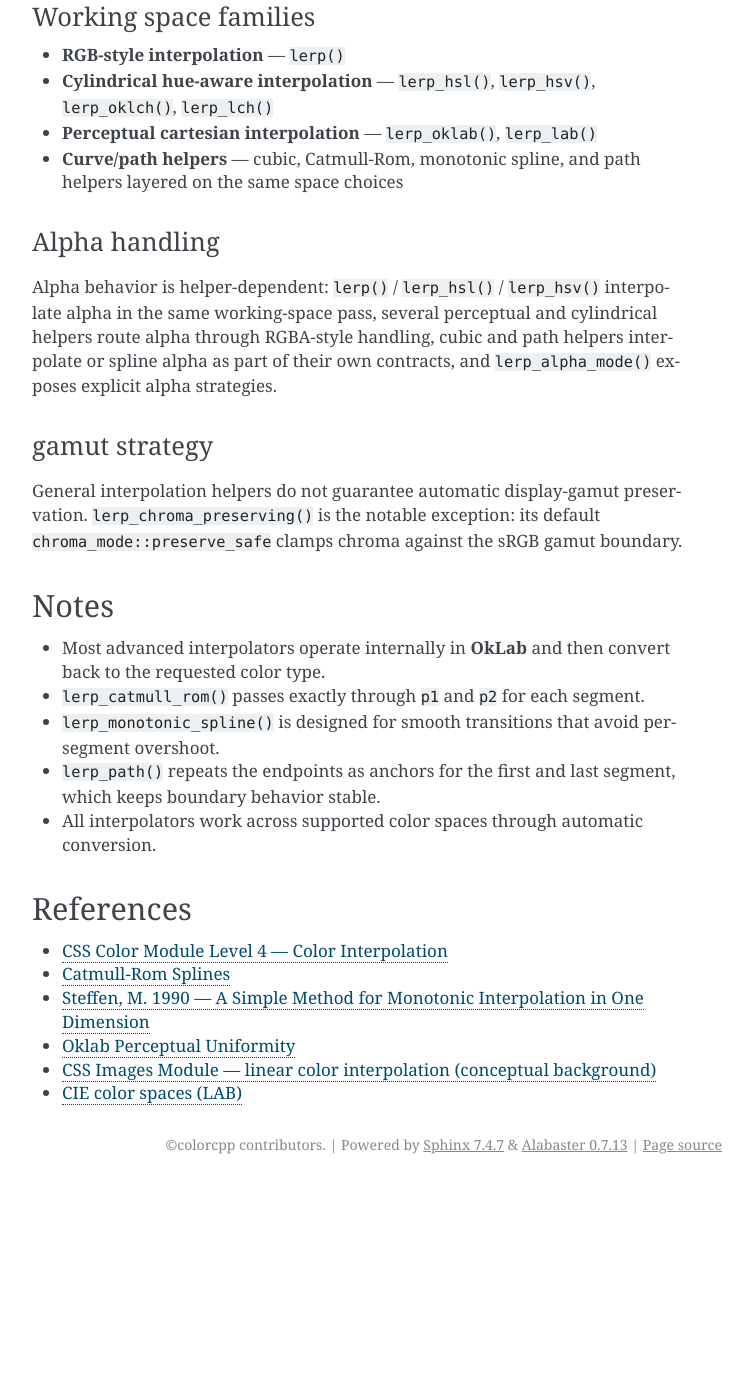
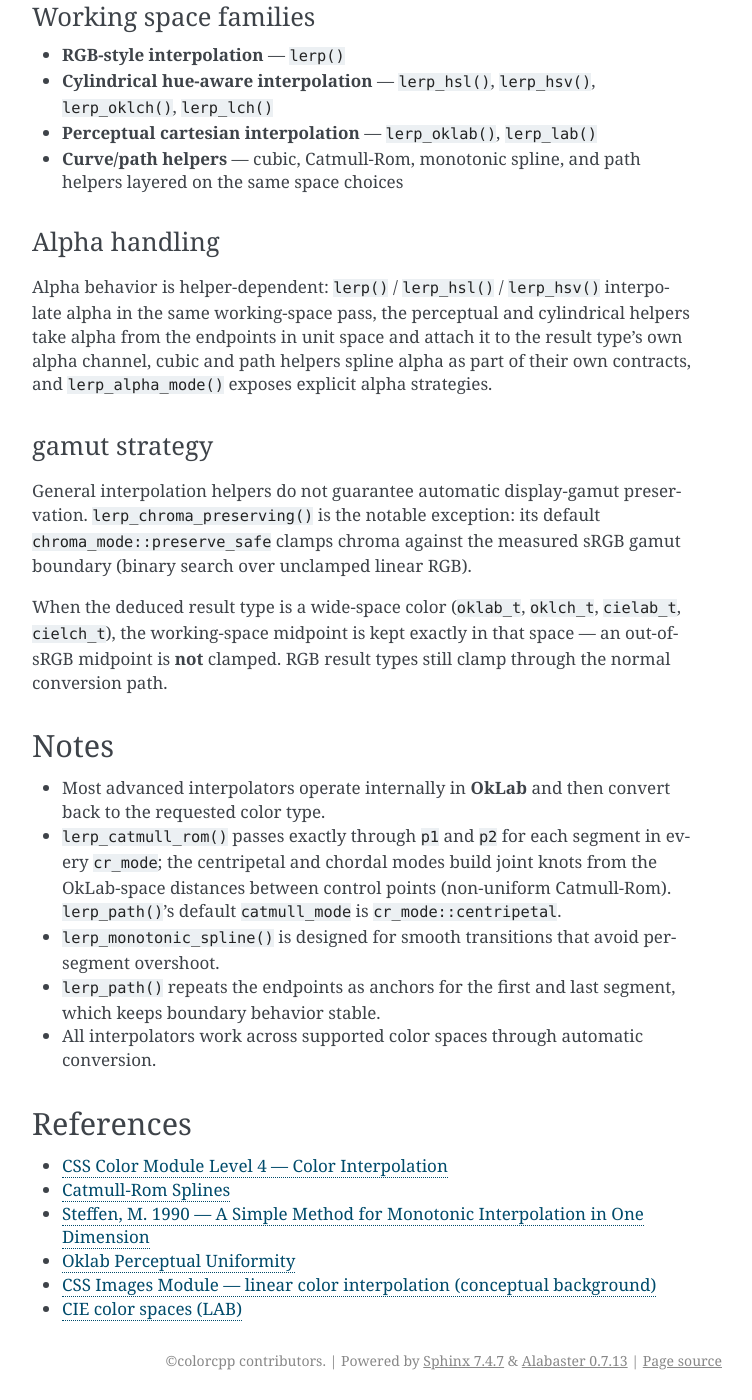
Before and after one commit to merlotqi/colorcpp, a Sphinx documentation site: the page built from docs/reference/interpolate.rst, in a window 1280 px wide and 1400 px high, scrolled down 901 px. Shown: the whole window, without its empty margins (388-1140 px from the left). Built offline with Sphinx 7.4.7, drawn with Linux system fonts in a browser that asks for light colours; before the commit the page ends 2085 px from its top, so only the background shows below that.

Commit message:
Refactor interpolation functions to improve handling of alpha and Catmull-Rom parameterization
- Introduced a new `lerp_result` function to streamline the interpolation result assembly, ensuring midpoints remain in the working space without clamping.
- Updated `lerp_catmull_rom` to utilize joint knots derived from OkLab-space distances, ensuring all channels share the same parameterization.
- Enhanced `lerp_chroma_preserving`, `lerp_cubic_hermite`, and `lerp_monotonic_spline` to leverage the new `lerp_result` for alpha interpolation.
- Added tests for non-uniform Catmull-Rom modes to verify they pass through endpoints and maintain expected behavior.
- Implemented tests for maximum chroma calculations and ensured chroma preservation modes behave correctly under various conditions.

```diff
--- a/docs/reference/interpolate.rst
+++ b/docs/reference/interpolate.rst
@@ -46,22 +46,29 @@
 ^^^^^^^^^^^^^^
 
 Alpha behavior is helper-dependent: ``lerp()`` / ``lerp_hsl()`` / ``lerp_hsv()`` interpolate alpha in the same
-working-space pass, several perceptual and cylindrical helpers route alpha through RGBA-style handling, cubic and path
-helpers interpolate or spline alpha as part of their own contracts, and ``lerp_alpha_mode()`` exposes explicit alpha
-strategies.
+working-space pass, the perceptual and cylindrical helpers take alpha from the endpoints in unit space and attach it
+to the result type's own alpha channel, cubic and path helpers spline alpha as part of their own contracts, and
+``lerp_alpha_mode()`` exposes explicit alpha strategies.
 
 gamut strategy
 ^^^^^^^^^^^^^^
 
 General interpolation helpers do not guarantee automatic display-gamut preservation. ``lerp_chroma_preserving()`` is
-the notable exception: its default ``chroma_mode::preserve_safe`` clamps chroma against the sRGB gamut boundary.
+the notable exception: its default ``chroma_mode::preserve_safe`` clamps chroma against the measured sRGB gamut
+boundary (binary search over unclamped linear RGB).
+
+When the deduced result type is a wide-space color (``oklab_t``, ``oklch_t``, ``cielab_t``, ``cielch_t``), the
+working-space midpoint is kept exactly in that space — an out-of-sRGB midpoint is **not** clamped. RGB result types
+still clamp through the normal conversion path.
 
 
 Notes
 -----
 
 * Most advanced interpolators operate internally in **OkLab** and then convert back to the requested color type.
-* ``lerp_catmull_rom()`` passes exactly through ``p1`` and ``p2`` for each segment.
+* ``lerp_catmull_rom()`` passes exactly through ``p1`` and ``p2`` for each segment in every ``cr_mode``; the
+  centripetal and chordal modes build joint knots from the OkLab-space distances between control points
+  (non-uniform Catmull-Rom). ``lerp_path()``'s default ``catmull_mode`` is ``cr_mode::centripetal``.
 * ``lerp_monotonic_spline()`` is designed for smooth transitions that avoid per-segment overshoot.
 * ``lerp_path()`` repeats the endpoints as anchors for the first and last segment, which keeps boundary behavior stable.
 * All interpolators work across supported color spaces through automatic conversion.
```
Also changed, not shown: CHANGELOG.md (+30 -0 lines), 9 other files.
